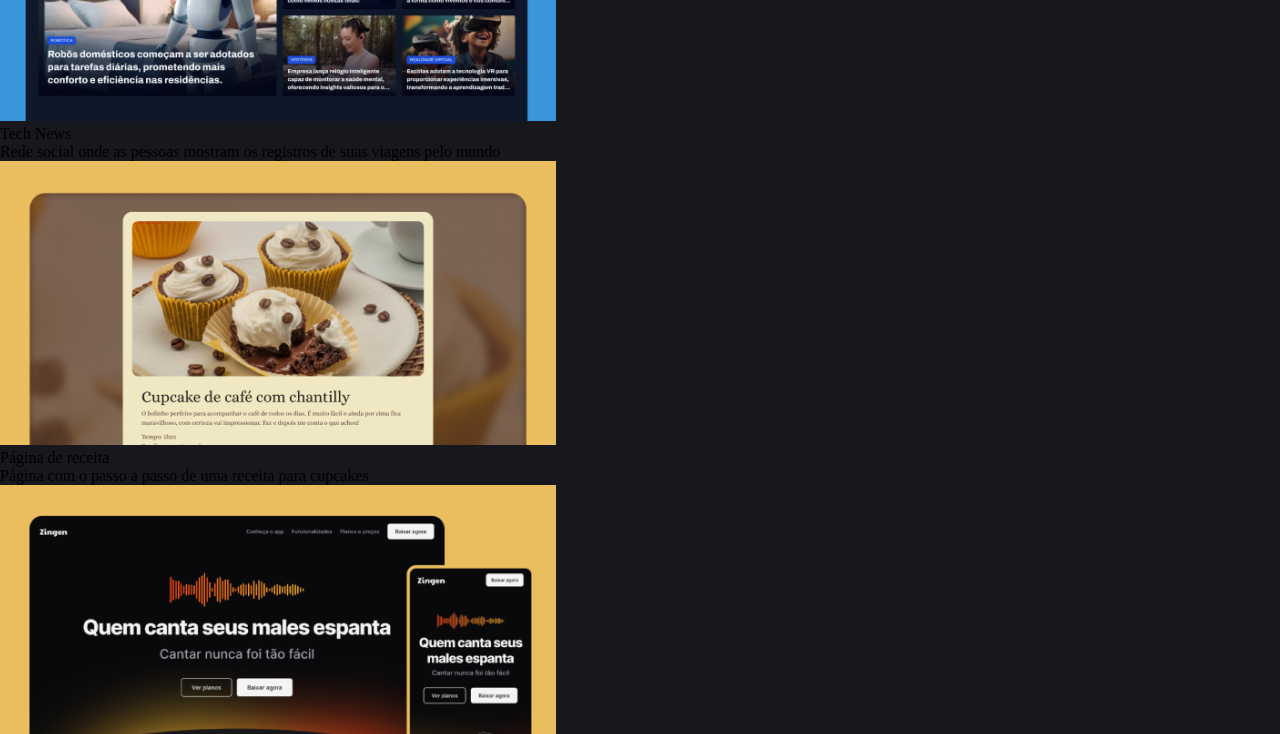
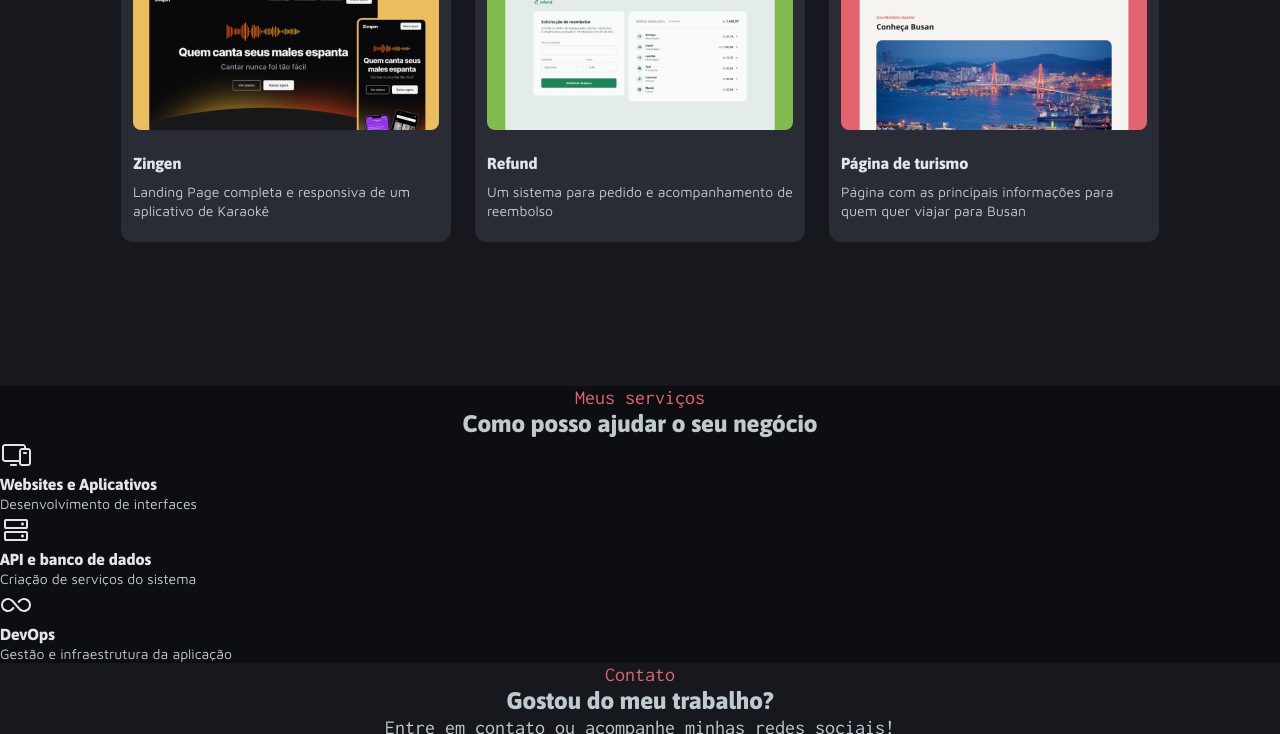
Before and after one commit to jihednobrega/Desafio-Rocketseat-02-Porfolio-Dev, a plain HTML site: page index.html in a window 1280 px wide. Shown: the part 1270-2004 px from the top of the page. Drawn offline with Linux system fonts and the light colour scheme.

Commit message:
main finalizado

```diff
--- a/styles/global.css
+++ b/styles/global.css
@@ -31,7 +31,6 @@
 }
 
 header {
-  width: 100%;
   padding: 120px 163px 183px;
   background-image: url(../assets/images/Background_Intro.png);
   background-size: cover;
@@ -41,9 +40,15 @@ header {
 }
 
 main {
+  padding: 72px 120px 144px;
   background: var(--base-color-gray-200);
   width: 100%;
   height: auto;
+
+  display: flex;
+  flex-direction: column;
+  align-items: center;
+  gap: 56px;
 }
 
 aside {
@@ -52,7 +57,6 @@ aside {
 
 footer {
   width: 100%;
-  height: auto;
   background-image: url(../assets/images/Background_Contacts.png);
   background-size: cover;
   background-repeat: no-repeat;
@@ -79,3 +83,32 @@ img {
   max-width: 1366px;
   margin-inline: auto;
 }
+
+.title {
+  font: var(--text-lg);
+  color: var(--base-color-gray-500);
+
+  display: flex;
+  flex-direction: column;
+  align-items: center;
+
+  h2 {
+    font: var(--h2);
+  }
+
+  span {
+    color: var(--main-color-red);
+  }
+}
+
+.card {
+  h3 {
+    font: var(--h3);
+    color: var(--base-color-gray-600);
+  }
+
+  p {
+    font: var(--text-sm);
+    color: var(--base-color-gray-500);
+  }
+}
--- a/styles/header.css
+++ b/styles/header.css
@@ -54,12 +54,7 @@
   text-align: center;
 
   .title {
-    font: var(--text-lg);
-    color: var(--base-color-gray-500);
-
-    span {
-      color: var(--main-color-red);
-    }
+    display: block;
   }
 
   h1 {
--- a/styles/index.css
+++ b/styles/index.css
@@ -1,2 +1,3 @@
 @import url(global.css);
 @import url(header.css);
+@import url(main.css);
--- /dev/null
+++ b/styles/main.css
@@ -0,0 +1,26 @@
+#jobs {
+  display: grid;
+  grid-template-columns: repeat(3, 330px);
+  grid-template-rows: repeat(2, 280px);
+  gap: 24px;
+
+  .card {
+    padding: 12px;
+    background: var(--base-color-gray-300);
+    border-radius: 12px;
+    cursor: pointer;
+
+    img {
+      border-radius: 8px;
+      margin-bottom: 20px;
+    }
+
+    h3 {
+      margin-bottom: 8px;
+    }
+  }
+
+  .card:hover {
+    outline: 1px solid var(--base-color-gray-400);
+  }
+}
```
